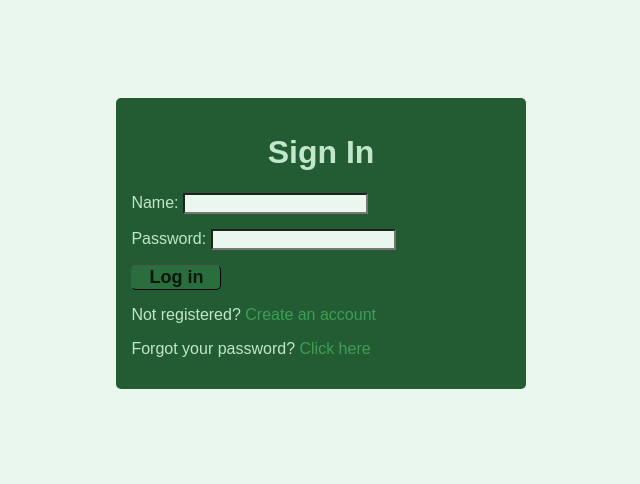
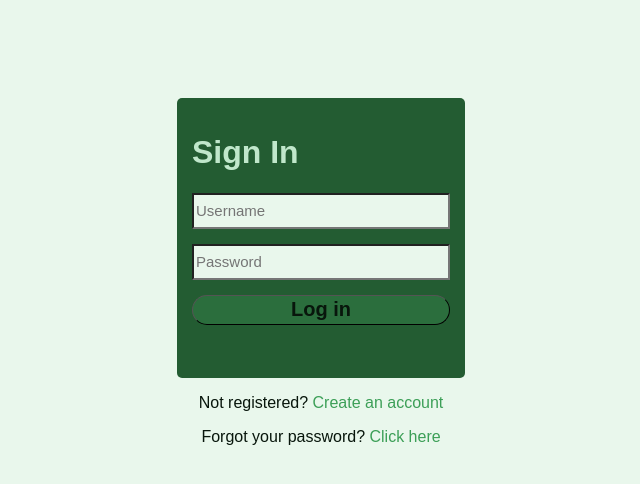
Before and after one commit to CYBI-3331-Project/Homework_Helper, a Flask app: page / in a window 1280 px wide. Shown: the top 484 px of the page, without its empty margins (319-959 px from the left). Run offline with Flask 3, Linux system fonts and the light colour scheme.

Commit message:
Aesthetic chancges

```diff
--- a/Project/app.py
+++ b/Project/app.py
@@ -76,16 +76,16 @@ def validatePassword(form, field):
             specials += 1
     if len(field.data) < passLen:
         print('len error')
-        raise ValidationError('Password must contian at least 9 characters')
+        raise ValidationError('Password must contian at least ' + str(passLen) + ' characters')
     elif uppers < passCase:
         print('case error')
-        raise ValidationError('Password must contain at least 1 upper-case character')
+        raise ValidationError('Password must contain at least ' + str(passCase) + ' upper-case character')
     elif digits < passNum:
         print('num error')
-        raise ValidationError('Password must contain at least 1 number')
+        raise ValidationError('Password must contain at least ' + str(passNum) + ' number')
     elif specials < passSpec:
         print('spec error')
-        raise ValidationError('Password must contain at least 1 special character')
+        raise ValidationError('Password must contain at least ' + str(passSpec) + ' special character')
 
 
 
@@ -131,7 +131,7 @@ class  Assignments(db.Model):
 
 #Create a registration form class
 class RegisterForm (FlaskForm):
-    username = StringField("Name: ", validators=[data_required()])
+    username = StringField("Username: ", validators=[data_required()])
     email = EmailField("Email: ", validators=[data_required()])
     phone = TelField("Phone: ")
     password = StringField("Password: ", validators=[data_required(), validatePassword])
@@ -139,7 +139,7 @@ class RegisterForm (FlaskForm):
 
 #Create a login form class
 class LoginForm (FlaskForm):
-    username = StringField("Name: ", validators=[data_required()])
+    username = StringField("Username: ", validators=[data_required()])
     password = StringField("Password: ", validators=[data_required()])
     submit = SubmitField("Log in")
 
--- a/Project/static/css/style_log_in.css
+++ b/Project/static/css/style_log_in.css
@@ -13,7 +13,6 @@ body {
 */
 h1, h2, h3 {
     color: #c0e7cb;
-    text-align: center;
 }
 a, .link {
     color: #3c9f57;
@@ -35,9 +34,20 @@ button {
 button:hover {
     color: #f09d99;
 }
+p{
+    color: #08160c;
+}
+
+input{
+    height: 30px;
+    width: 250px;
+    font-size: 15px;
+}
+
 .box {
-    width: 30%;
-    height: 50%;
+    width: max-content;
+    max-width: 400px;
+    height: 250px;
     text-align: left;
     background-color: #235c32;/*lighter black 111113 */
     border-radius: 5px;
@@ -74,10 +84,10 @@ ul {
     padding-bottom: 15px;
 }
 #submitButton{
-    width: 90px;
-    height: 25px;
-    border-radius: 5px;
-    font-size: 18px;
+    width: 100%;
+    height: 30px;
+    border-radius: 15px;
+    font-size: 20px;
     font-weight: 600;
     color: #08160c;
     border-width: 1px;
--- a/Project/templates/log_in.html
+++ b/Project/templates/log_in.html
@@ -22,11 +22,9 @@
     {{ form.hidden_tag() }}
 
     <!--Elements created through jinja-->
-    {{ form.username.label }}
-    {{ form.username }}
+    {{ form.username(placeholder="Username") }}
     <div class="spacer"></div>
-    {{ form.password.label }}
-    {{ form.password(type="password") }}
+    {{ form.password(type="password", placeholder="Password") }}
     <div class="spacer"></div>
     {{ form.submit(id="submitButton") }}
 
@@ -35,8 +33,11 @@
     <label for="remember">Remember me</label><br><br> -->
 
 
-<p>Not registered? <a href="{{ url_for('Register') }}">Create an account</a></p>
-<p>Forgot your password? <a href="{{ url_for('forgotpw') }}">Click here</a></p>
+
+</div>
+<div style="text-align: center">
+<p class="subText">Not registered? <a href="{{ url_for('Register') }}">Create an account</a></p>
+<p class="subText">Forgot your password? <a href="{{ url_for('forgotpw') }}">Click here</a></p>
 </div>
 
 <!-- Handling flash messages -->
```
